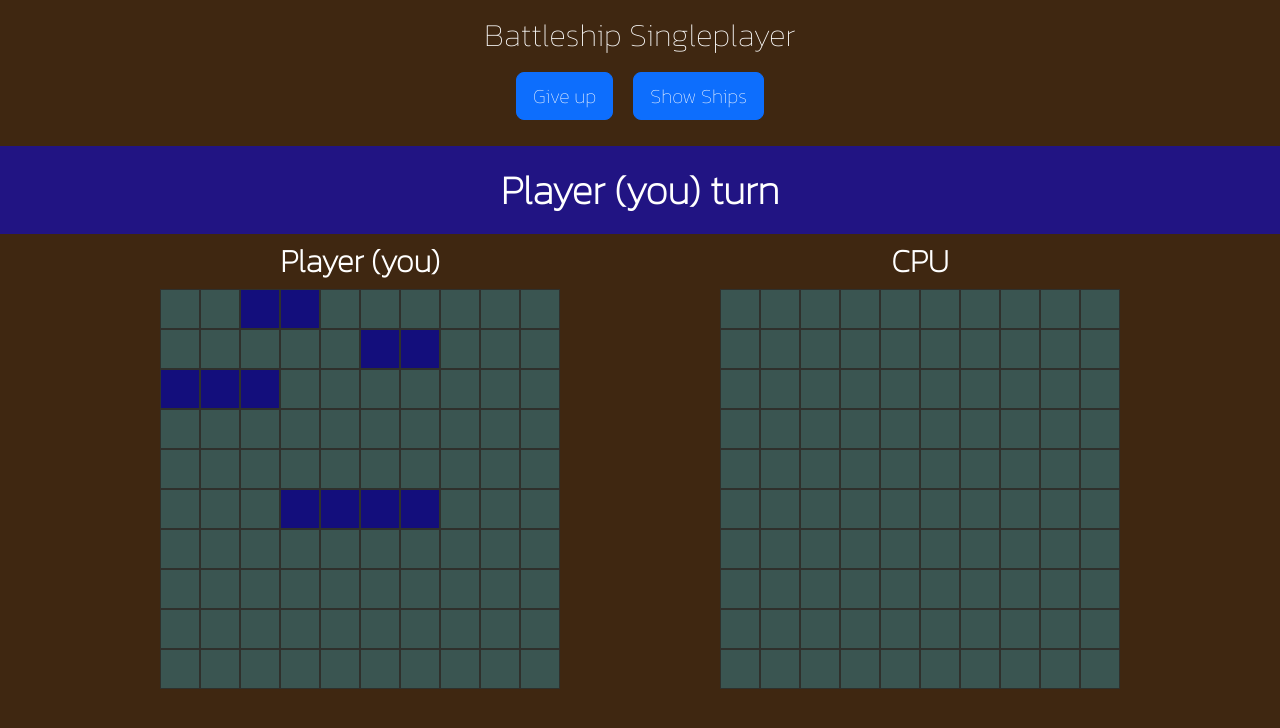
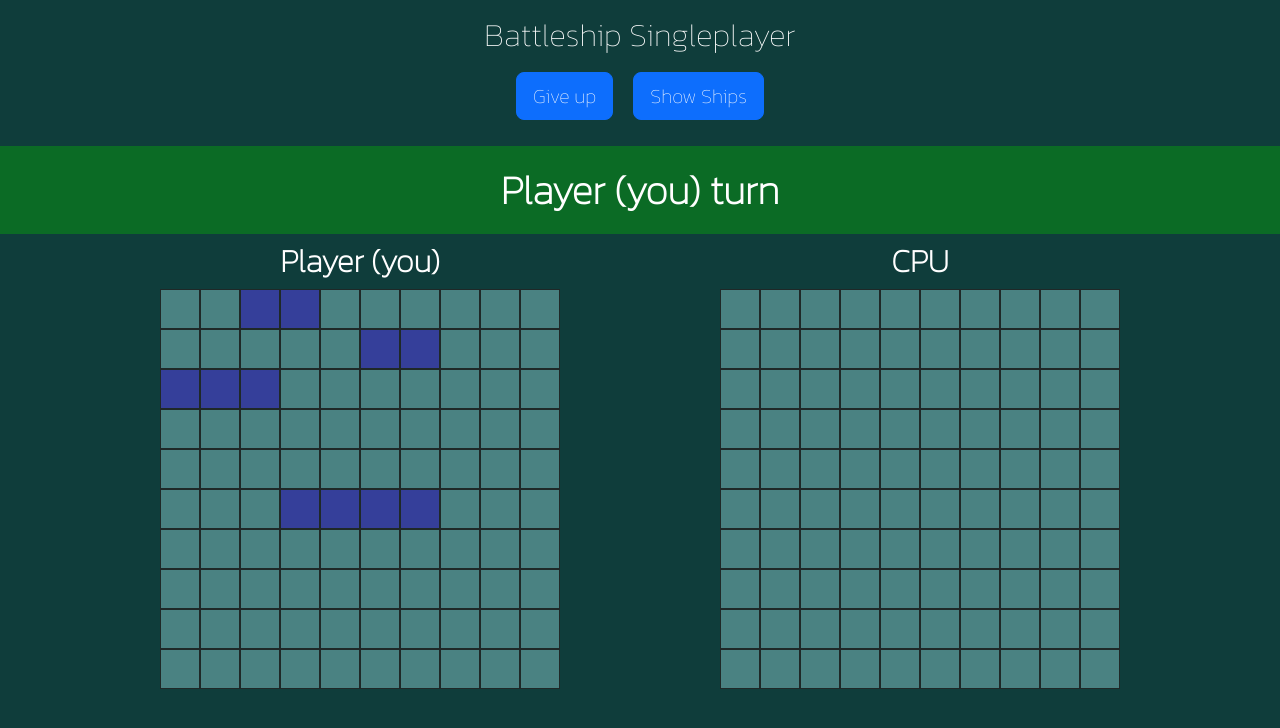
Before and after one commit to danielbeGIT/battleship-singleplayer, a React (Create React App) app: page /gamepage in a window 1280 px wide. Shown: the top 728 px of the page. Built offline with nearby package versions, Linux system fonts and the light colour scheme.

Commit message:
new styles and colors

```diff
--- a/src/assets/styles/GamePage.scss
+++ b/src/assets/styles/GamePage.scss
@@ -1,5 +1,5 @@
 .game_page {
-    background-color: #3f2711;
+    background-color: #0f3d3b;
     color: white;
     height: 100vh;
 
@@ -27,15 +27,15 @@
     }
 
     .winner {
-        background-color: goldenrod;
+        background-color: #beb207;
     }
 
     .your_turn {
-        background-color: #0000ff7a;
+        background-color: #079e0e7a;
     }
 
     .enemy_turn {
-        background-color: #ff000093;
+        background-color: #b6030393;
     }
 
     .playfield_section {
@@ -56,10 +56,10 @@
             }
 
             .Box {
-                background-color: #396161;
-                border: 1px solid #2c3333;
+                background-color: #518a8a;
+                border: 1px solid #212727;
                 color: transparent;
-                opacity: 0.8;
+                opacity: 0.9;
                 font-size: 1rem;
                 font-weight: bolder;
                 width: 2.5rem;
@@ -68,24 +68,24 @@
                 text-align: center;
 
                 &:hover {
-                    background-color: #b3a818;
-                    opacity: 0.6;
+                    background-color: #c5b913;
+                    opacity: 0.7;
                     transition: 0.6s;
                 }
             }
 
             .ship {
-                background-color: #0305a7e5;
+                background-color: #3f40b1e5;
                 color: transparent;
             }
 
             .missBox {
-                background-color: red;
+                background-color: #c41414;
                 color: black;
             }
 
             .hitBox {
-                background-color: greenyellow;
+                background-color: #00b100;
                 color: black;
             }
         }
--- a/src/assets/styles/HomePage.scss
+++ b/src/assets/styles/HomePage.scss
@@ -1,5 +1,5 @@
 .home_page {
-    background-color: #3f2711;
+    background-color: #0f3d3b;
     color: white;
     height: 100vh;
     display: flex;
```
